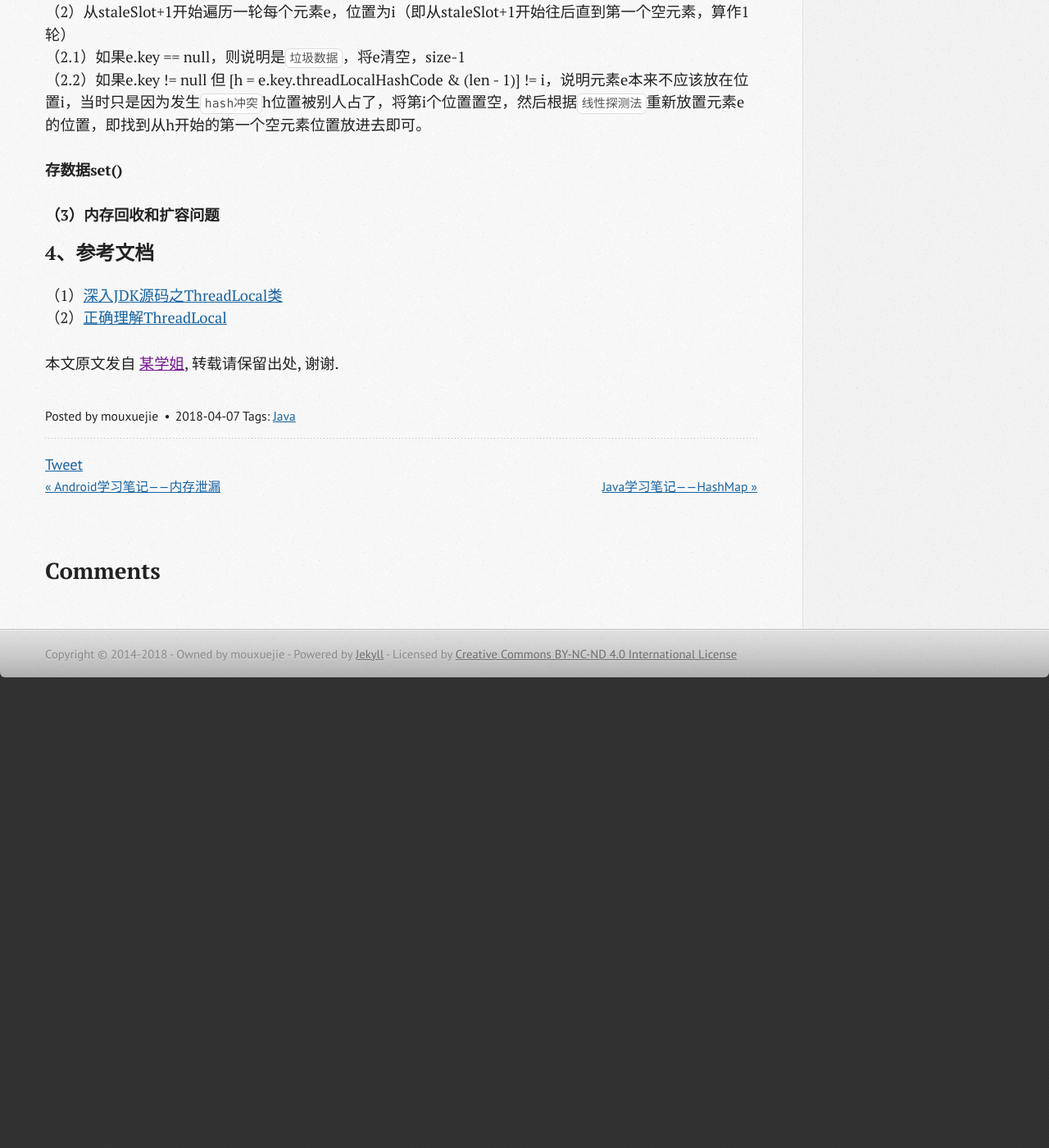
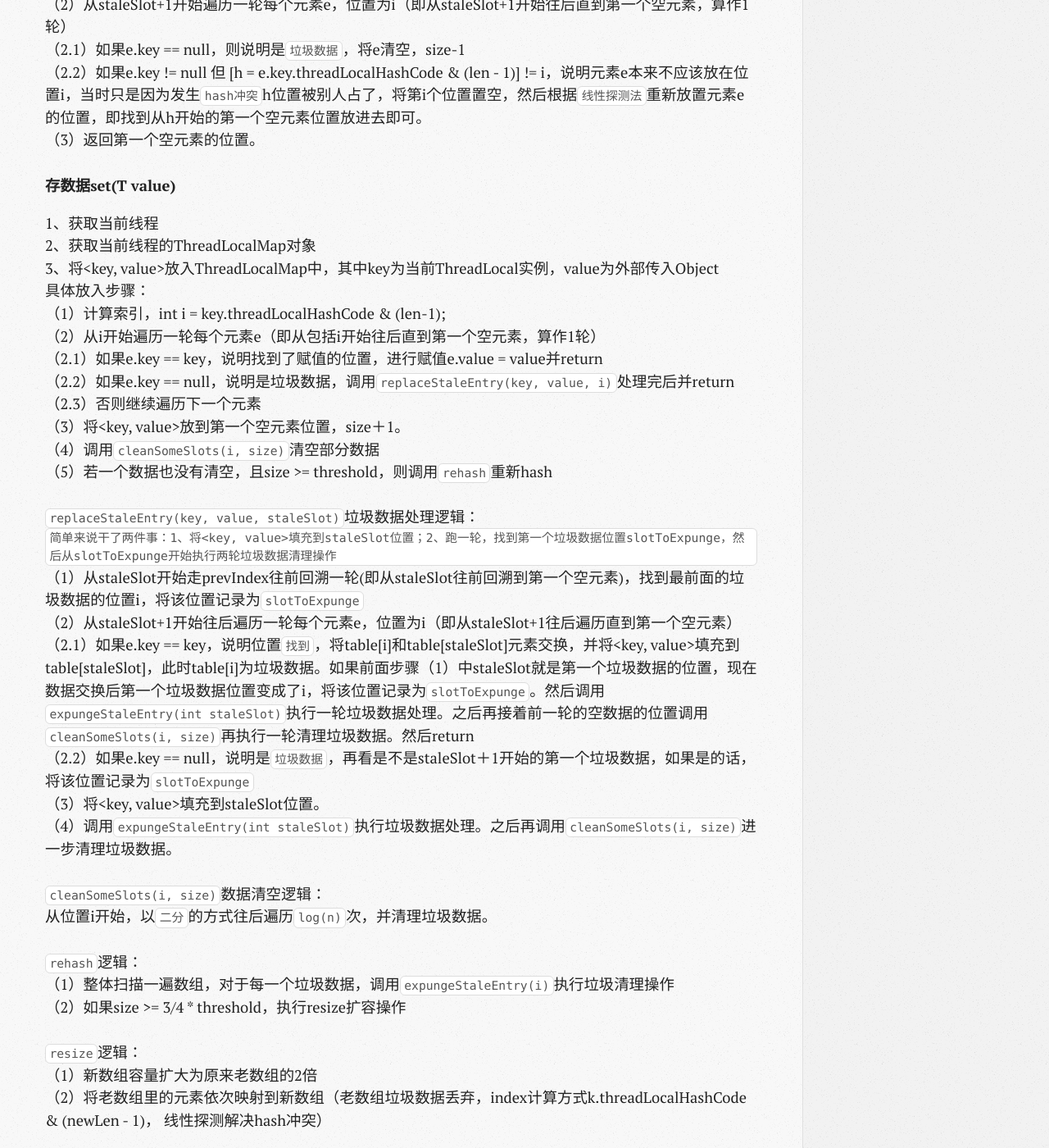
Before and after one commit to wangxinghe/wangxinghe.github.io, a Jekyll site: the page built from _posts/2018-04-07-learning-notes-threadlocal.md, in a window 1280 px wide and 1400 px high, scrolled down 3261 px. Shown: the whole window at 82% size. Built offline with Jekyll 4.4.1, drawn with Linux system fonts in a browser that asks for light colours; comment, search, counter and statistics services are not loaded; before the commit the page ends 4131 px from its top, so only the background shows below that; some of the changed text lies outside the part shown.

Commit message:
[update]

```diff
--- a/_posts/2018-04-07-learning-notes-threadlocal.md
+++ b/_posts/2018-04-07-learning-notes-threadlocal.md
@@ -72,7 +72,7 @@ Entry是<WeakReference<ThreadLocal>, Object>的键值对。
 
 数据存取，主要是关注set/get方法。
 
-**取数据get()**
+#### 取数据get()
 
 1、获取当前线程
 2、获取当前线程的ThreadLocalMap对象
@@ -92,14 +92,51 @@ Entry是<WeakReference<ThreadLocal>, Object>的键值对。
 （2）从staleSlot+1开始遍历一轮每个元素e，位置为i（即从staleSlot+1开始往后直到第一个空元素，算作1轮）
     （2.1）如果e.key == null，则说明是`垃圾数据`，将e清空，size-1
     （2.2）如果e.key != null 但  [h = e.key.threadLocalHashCode & (len - 1)] != i，说明元素e本来不应该放在位置i，当时只是因为发生`hash冲突`h位置被别人占了，将第i个位置置空，然后根据`线性探测法`重新放置元素e的位置，即找到从h开始的第一个空元素位置放进去即可。
+（3）返回第一个空元素的位置。
 
 
-**存数据set()**
+#### 存数据set(T value)
+
+1、获取当前线程
+2、获取当前线程的ThreadLocalMap对象
+3、将<key, value>放入ThreadLocalMap中，其中key为当前ThreadLocal实例，value为外部传入Object
+具体放入步骤：
+（1）计算索引，int i = key.threadLocalHashCode & (len-1);
+（2）从i开始遍历一轮每个元素e（即从包括i开始往后直到第一个空元素，算作1轮）
+    （2.1）如果e.key == key，说明找到了赋值的位置，进行赋值e.value = value并return
+    （2.2）如果e.key == null，说明是垃圾数据，调用`replaceStaleEntry(key, value, i)`处理完后并return
+    （2.3）否则继续遍历下一个元素
+（3）将<key, value>放到第一个空元素位置，size＋1。
+（4）调用`cleanSomeSlots(i, size)`清空部分数据
+（5）若一个数据也没有清空，且size >= threshold，则调用`rehash`重新hash
+
+`replaceStaleEntry(key, value, staleSlot)`垃圾数据处理逻辑：
+`简单来说干了两件事：1、将<key, value>填充到staleSlot位置；2、跑一轮，找到第一个垃圾数据位置slotToExpunge，然后从slotToExpunge开始执行两轮垃圾数据清理操作`
+（1）从staleSlot开始走prevIndex往前回溯一轮(即从staleSlot往前回溯到第一个空元素)，找到最前面的垃圾数据的位置i，将该位置记录为`slotToExpunge`
+（2）从staleSlot+1开始往后遍历一轮每个元素e，位置为i（即从staleSlot+1往后遍历直到第一个空元素）
+    （2.1）如果e.key == key，说明位置`找到`，将table[i]和table[staleSlot]元素交换，并将<key, value>填充到table[staleSlot]，此时table[i]为垃圾数据。如果前面步骤（1）中staleSlot就是第一个垃圾数据的位置，现在数据交换后第一个垃圾数据位置变成了i，将该位置记录为`slotToExpunge`。然后调用`expungeStaleEntry(int staleSlot)`执行一轮垃圾数据处理。之后再接着前一轮的空数据的位置调用`cleanSomeSlots(i, size)`再执行一轮清理垃圾数据。然后return
+    （2.2）如果e.key == null，说明是`垃圾数据`，再看是不是staleSlot＋1开始的第一个垃圾数据，如果是的话，将该位置记录为`slotToExpunge`
+（3）将<key, value>填充到staleSlot位置。
+（4）调用`expungeStaleEntry(int staleSlot)`执行垃圾数据处理。之后再调用`cleanSomeSlots(i, size)`进一步清理垃圾数据。
+
+`cleanSomeSlots(i, size)`数据清空逻辑：
+从位置i开始，以`二分`的方式往后遍历`log(n)`次，并清理垃圾数据。
+
+`rehash`逻辑：
+（1）整体扫描一遍数组，对于每一个垃圾数据，调用`expungeStaleEntry(i)`执行垃圾清理操作
+（2）如果size >= 3/4 * threshold，执行resize扩容操作
+
+`resize`逻辑：
+（1）新数组容量扩大为原来老数组的2倍
+（2）将老数组里的元素依次映射到新数组（老数组垃圾数据丢弃，index计算方式k.threadLocalHashCode & (newLen - 1)， 线性探测解决hash冲突）
 
 
 #### （3）内存回收和扩容问题
 
+内存回收：get和set过程只要遍历到垃圾数据就会来一波垃圾数据清理操作。
+扩容问题：set的时候，由于数据量可能扩大，所以可能会扩容。
 
+其他的比如`threadLocalHashCode`，`HASH_INCREMENT = 0x61c88647`看下面文章介绍即可。
 
 ### 4、参考文档
 
```
